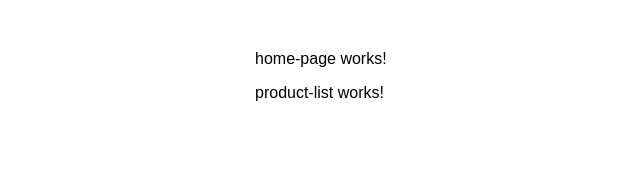
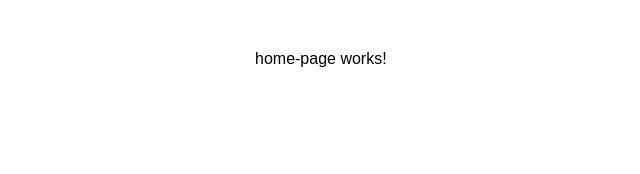
Before and after one commit to Arecio3/angular-store, an Angular app in the folder ang-store/: page / in a window 1280 px wide. Shown: the top 174 px of the page, without its empty margins (85-725 px from the left). Built offline with nearby package versions, Linux system fonts and the light colour scheme.

Commit message:
specified route paths

```diff
--- a/ang-store/apps/e-shop/src/app/app.component.html
+++ b/ang-store/apps/e-shop/src/app/app.component.html
@@ -1,2 +1 @@
-<ang-store-home-page></ang-store-home-page>
-<ang-store-product-list></ang-store-product-list>
+<router-outlet></router-outlet>
```
Also changed, not shown: ang-store/apps/e-shop/src/app/app.module.ts (+11 -1 lines).
